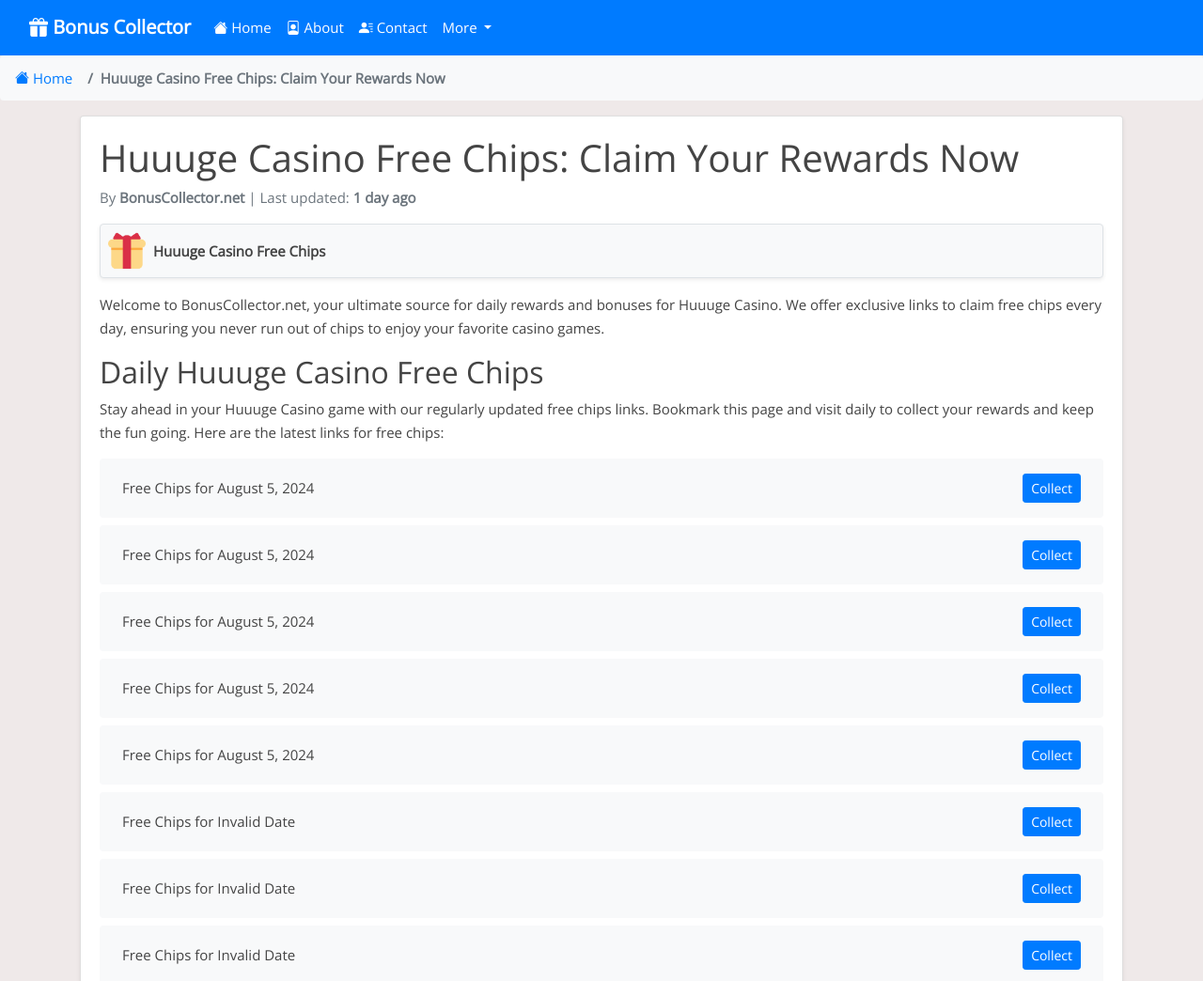
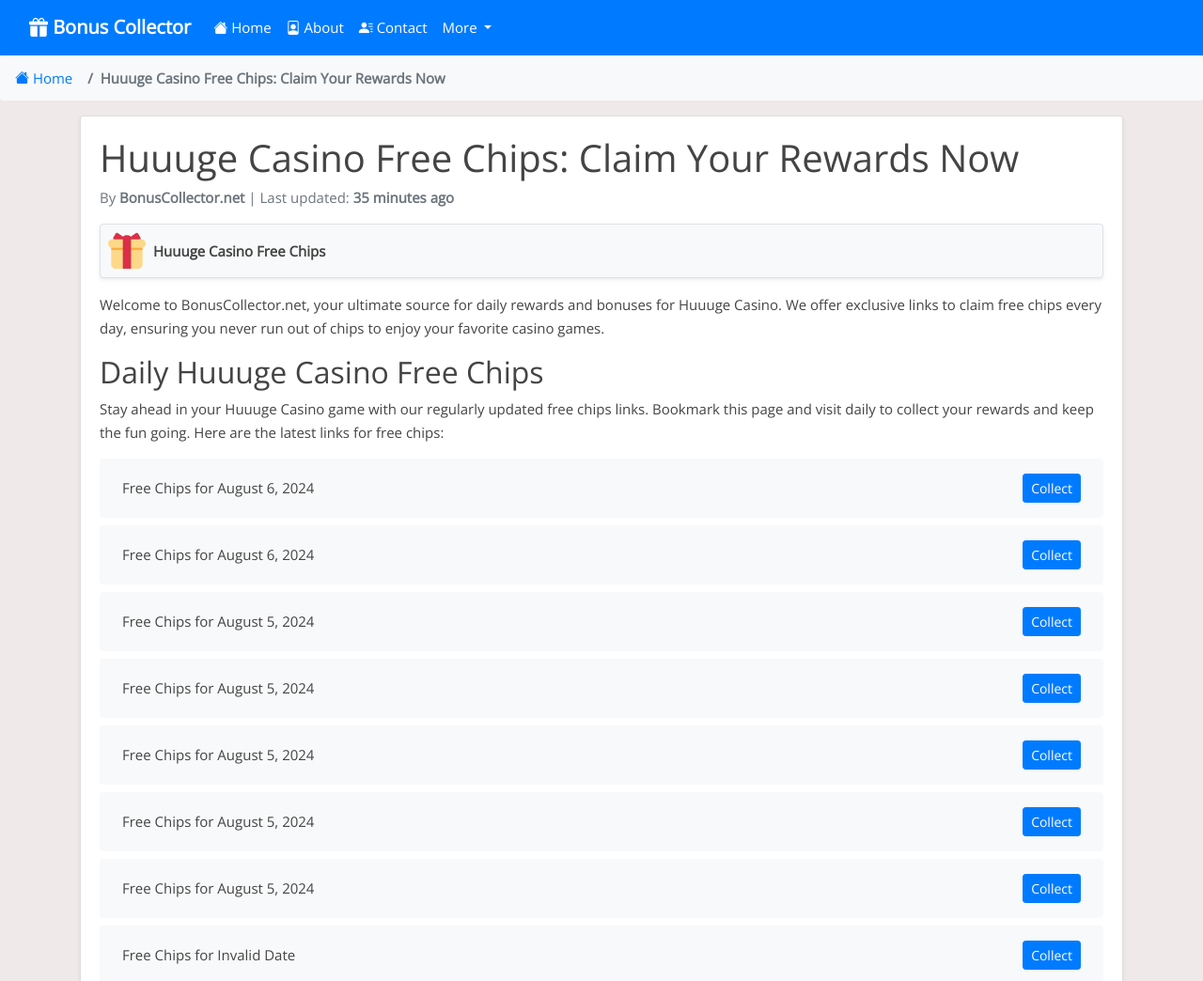
Before and after one commit to Prollad99/bs-net, a Jekyll site: the page built from _posts/2024-06-29-huuuge-casino.md, in a window 1280 px wide and 1400 px high. Shown: the top 1044 px of the window at 94% size. Built offline with Jekyll 4.4.1, drawn with Linux system fonts in a browser that asks for light colours; nearby versions of some CDN libraries; comment, search, counter and statistics services are not loaded.

Commit message:
Update huuuge-casino reward links and last modified date

```diff
--- a/_data/include_files.yml
+++ b/_data/include_files.yml
@@ -53,7 +53,7 @@
   last_modified: 2024-08-06 03:33:28
 
 huuuge-casino.html:
-  last_modified: 2024-08-05 03:34:05
+  last_modified: 2024-08-06 03:33:31
 
 island-king.html:
   last_modified: 2024-08-04 06:26:15
--- a/_includes/huuuge-casino.html
+++ b/_includes/huuuge-casino.html
@@ -1,4 +1,12 @@
 <ul class="list-group mt-3 mb-4">
+  <li class="list-group-item d-flex justify-content-between align-items-center">
+    <span>Free Chips for August 6, 2024</span>
+    <a href="https://2rc7.app.link/RdE714ixOLb" class="btn btn-primary btn-sm">Collect</a>
+  </li>
+  <li class="list-group-item d-flex justify-content-between align-items-center">
+    <span>Free Chips for August 6, 2024</span>
+    <a href="http://2rc7.app.link/DC0sjVZpOLb" class="btn btn-primary btn-sm">Collect</a>
+  </li>
   <li class="list-group-item d-flex justify-content-between align-items-center">
     <span>Free Chips for August 5, 2024</span>
     <a href="https://2rc7.app.link/zOxmK5dWMLb" class="btn btn-primary btn-sm">Collect</a>
@@ -391,12 +399,4 @@
     <span>Free Chips for Invalid Date</span>
     <a href="http://2rc7.app.link/EoD8qKQGyKb" class="btn btn-primary btn-sm">Collect</a>
   </li>
-  <li class="list-group-item d-flex justify-content-between align-items-center">
-    <span>Free Chips for Invalid Date</span>
-    <a href="https://2rc7.app.link/QoTaqyrmxKb" class="btn btn-primary btn-sm">Collect</a>
-  </li>
-  <li class="list-group-item d-flex justify-content-between align-items-center">
-    <span>Free Chips for Invalid Date</span>
-    <a href="https://2rc7.app.link/0GExzyrmxKb" class="btn btn-primary btn-sm">Collect</a>
-  </li>
 </ul>
```
Also changed, not shown: links-json/huuuge-casino.json (+8 -6 lines).
